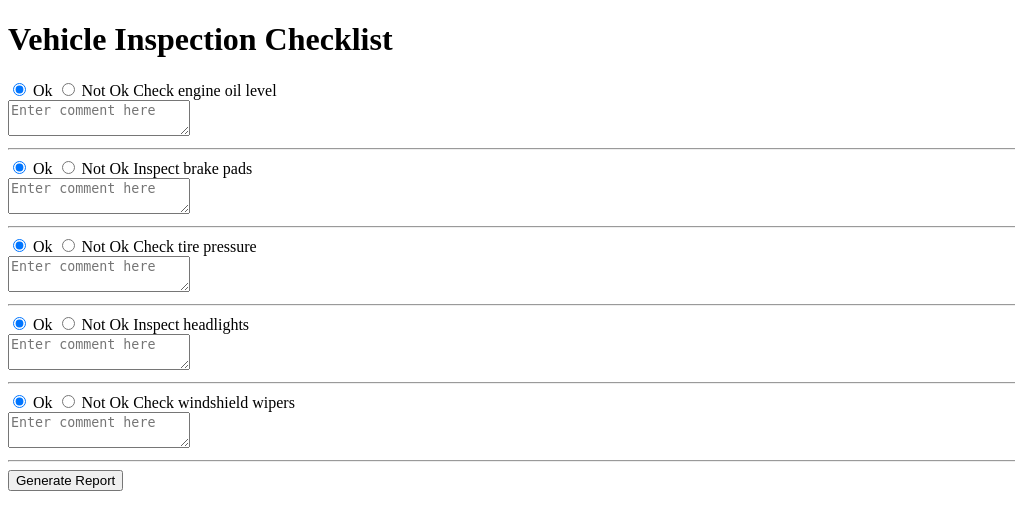
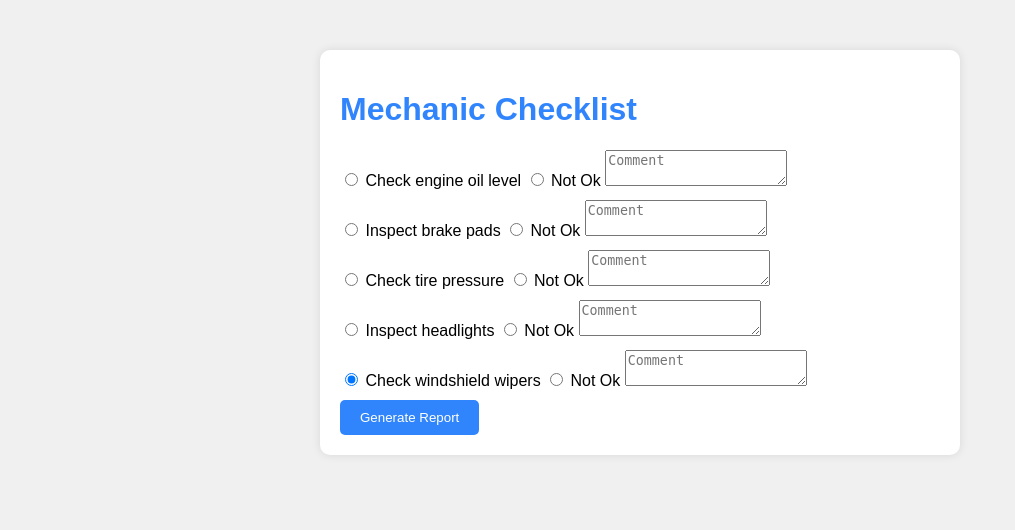
Before and after one commit to okehieuchenna1/cardiomechpage, a Flask app: page / in a window 1280 px wide. Shown: the top 530 px of the page, without its empty margins (0-1015 px from the left). Run offline with Flask 3, Linux system fonts and the light colour scheme.

Commit message:
Update checklist.html
adding styling

```diff
--- a/templates/checklist.html
+++ b/templates/checklist.html
@@ -3,27 +3,63 @@
 <head>
     <meta charset="UTF-8">
     <meta name="viewport" content="width=device-width, initial-scale=1.0">
-    <title>Vehicle Inspection Checklist</title>
+    <title>Mechanic Checklist</title>
+    <style>
+        body {
+            font-family: Arial, sans-serif;
+            background-color: #f0f0f0;
+            margin: 0;
+            padding: 0;
+        }
+
+        .container {
+            max-width: 600px;
+            margin: 50px auto;
+            background-color: white;
+            padding: 20px;
+            border-radius: 10px;
+            box-shadow: 0 0 10px rgba(0, 0, 0, 0.1);
+        }
+
+        h1 {
+            color: #3185FC; /* Use the specified color code for headings */
+        }
+
+        .checklist-item {
+            margin-bottom: 10px;
+        }
+
+        .button {
+            background-color: #3185FC; /* Use the specified color code for buttons */
+            color: white;
+            border: none;
+            padding: 10px 20px;
+            border-radius: 5px;
+            cursor: pointer;
+        }
+
+        .button:hover {
+            background-color: #1f65d6; /* Darken the color on hover */
+        }
+    </style>
 </head>
 <body>
-    <h1>Vehicle Inspection Checklist</h1>
-    <form method="post">
-        {% for item in items %}
-        <div>
-            <input type="radio" id="ok_{{ loop.index }}" name="status_{{ loop.index }}" value="Ok" checked>
-            <label for="ok_{{ loop.index }}">Ok</label>
-
-            <input type="radio" id="not_ok_{{ loop.index }}" name="status_{{ loop.index }}" value="Not Ok">
-            <label for="not_ok_{{ loop.index }}">Not Ok</label>
-
-            <span>{{ item }}</span>
-
-            <br>
-            <textarea name="comment_{{ loop.index }}" placeholder="Enter comment here"></textarea>
-            <hr>
-        </div>
-        {% endfor %}
-        <button type="submit">Generate Report</button>
-    </form>
+    <div class="container">
+        <h1>Mechanic Checklist</h1>
+        <form method="post">
+            {% for item in items %}
+            <div class="checklist-item">
+                <label>
+                    <input type="radio" name="status" value="Ok" checked> {{ item }}
+                </label>
+                <label>
+                    <input type="radio" name="status" value="Not Ok"> Not Ok
+                </label>
+                <textarea name="comment" placeholder="Comment"></textarea>
+            </div>
+            {% endfor %}
+            <button type="submit" class="button">Generate Report</button>
+        </form>
+    </div>
 </body>
 </html>
```
